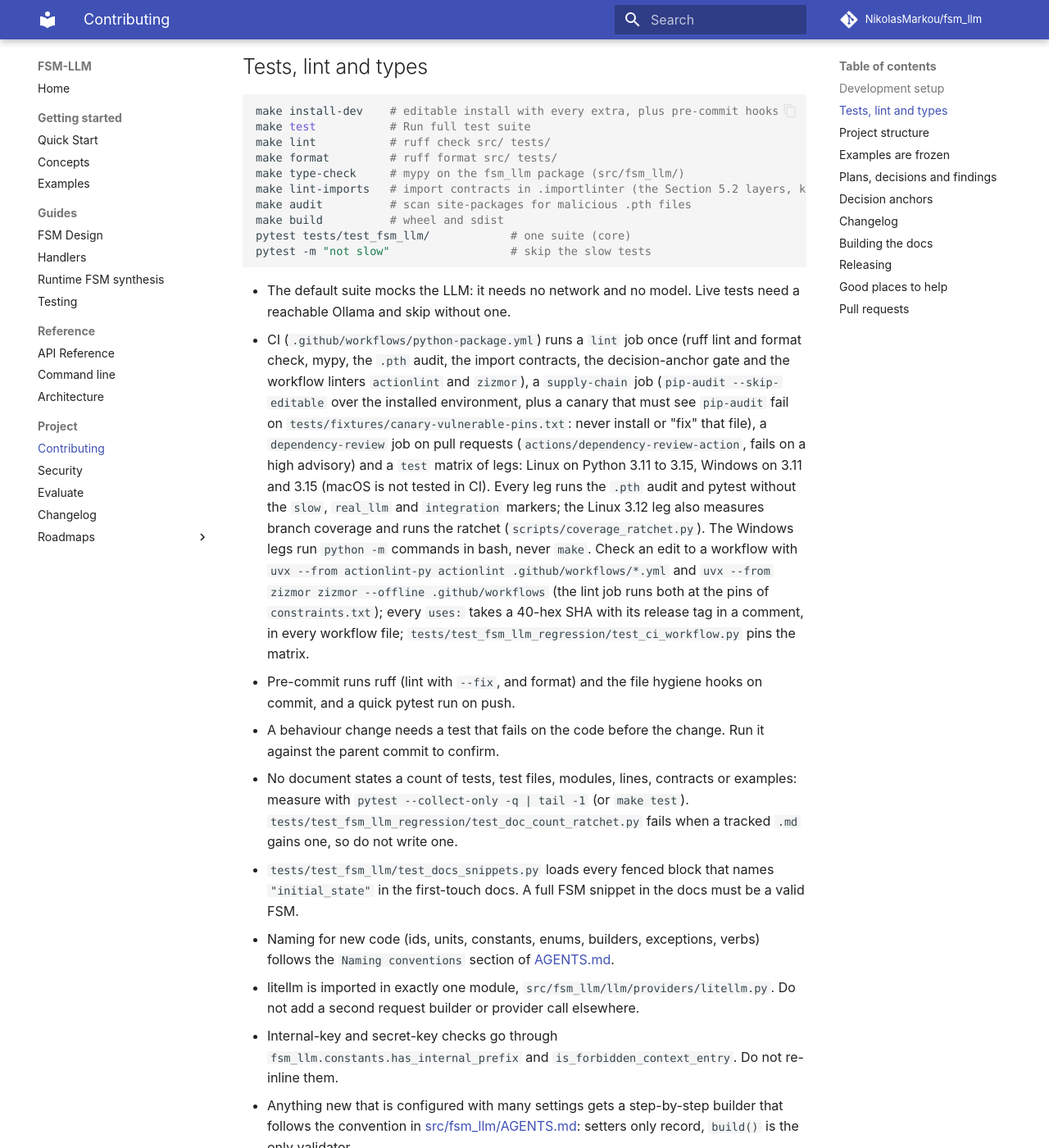
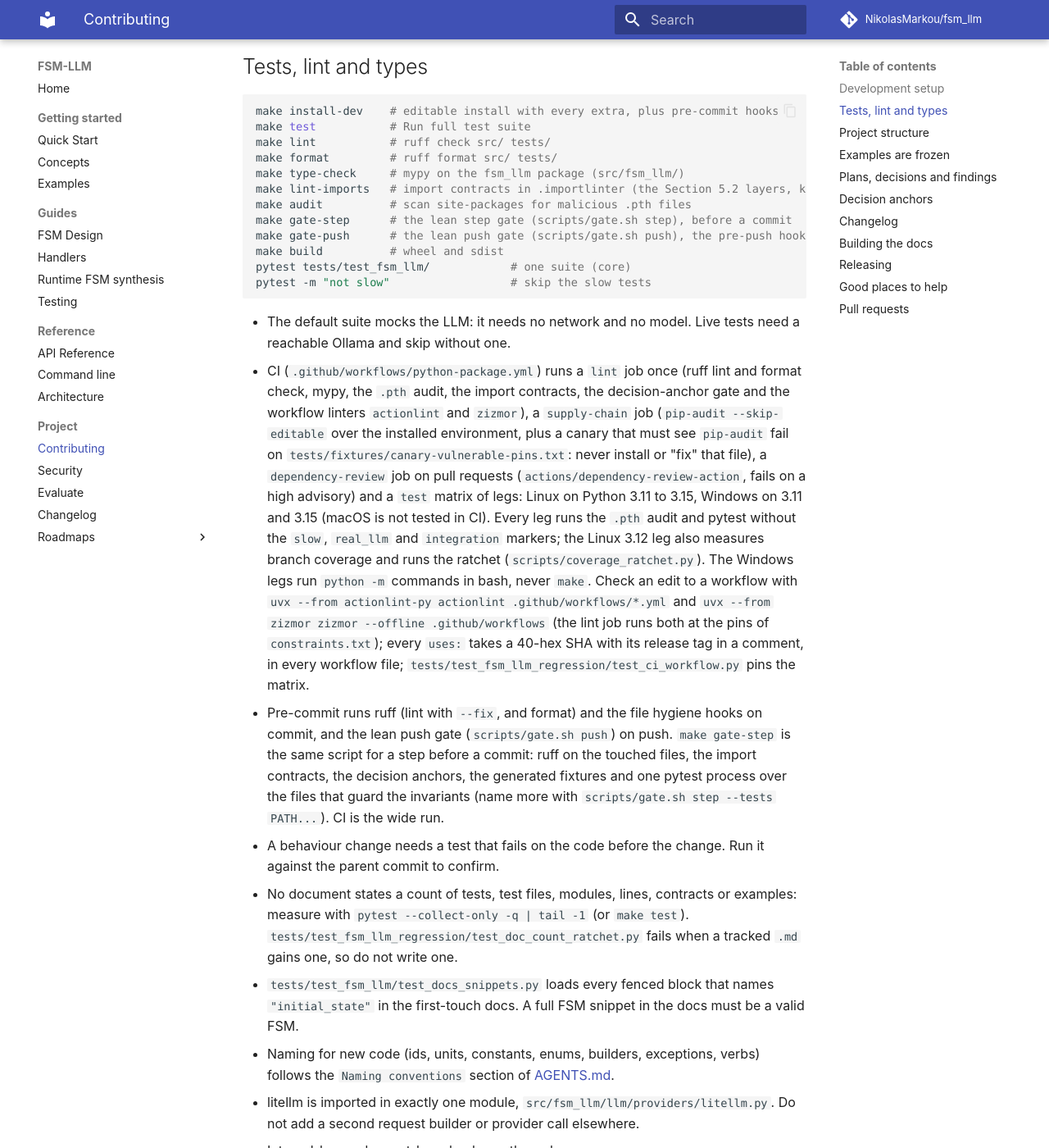
Before and after one commit to NikolasMarkou/fsm_llm, an MkDocs documentation site: the page built from docs/contributing.md, in a window 1280 px wide and 1400 px high, scrolled down 731 px. Shown: the whole window at 82% size. Built offline with MkDocs 1.6.1 and Material for MkDocs 9.7.7, drawn with Linux system fonts in a browser that asks for light colours; comment, search, counter and statistics services are not loaded; the version menu is left out.

Commit message:
[plan-2026-11-20-ace7a8c8/iter-3/step-3.1] build(gate): scripts/gate.sh lean step and push gates, gate-step and gate-push targets, the pre-push hook runs the push gate
The pre-push hook ran the whole of tests/ (about 35 minutes per push with the clean-copy and wide runs around it). gate.sh step is one pytest process over the files that guard the invariants plus ruff on touched files, the import contracts, the decision anchors, the generated fixtures, a no-new-em-dash check and the bench freeze; gate.sh push adds everything linted and the suites of the layers; watch waits for CI; venv runs named paths on 3.12, 3.14, 3.15.

Invariants carried: the old hook carried none that CI does not (D-037 keeps every section D file in the push gate). Verified on a git-archive copy: an unformatted file, an unresolved decision anchor, a raw U+2014 and a touched bench_data file each turn the step gate red; the clean copy is green.

```diff
--- a/CONTRIBUTING.md
+++ b/CONTRIBUTING.md
@@ -26,6 +26,8 @@ make format         # ruff format src/ tests/
 make type-check     # mypy on the fsm_llm package (src/fsm_llm/)
 make lint-imports   # import contracts in .importlinter (the Section 5.2 layers, kernel, litellm, testing, pytest, entry modules, ...)
 make audit          # scan site-packages for malicious .pth files
+make gate-step      # the lean step gate (scripts/gate.sh step), before a commit
+make gate-push      # the lean push gate (scripts/gate.sh push), the pre-push hook
 make build          # wheel and sdist
 pytest tests/test_fsm_llm/            # one suite (core)
 pytest -m "not slow"                  # skip the slow tests
@@ -33,7 +35,7 @@ pytest -m "not slow"                  # skip the slow tests
 
 - The default suite mocks the LLM: it needs no network and no model. Live tests need a reachable Ollama and skip without one.
 - CI (`.github/workflows/python-package.yml`) runs a `lint` job once (ruff lint and format check, mypy, the `.pth` audit, the import contracts, the decision-anchor gate and the workflow linters `actionlint` and `zizmor`), a `supply-chain` job (`pip-audit --skip-editable` over the installed environment, plus a canary that must see `pip-audit` fail on `tests/fixtures/canary-vulnerable-pins.txt`: never install or "fix" that file), a `dependency-review` job on pull requests (`actions/dependency-review-action`, fails on a high advisory) and a `test` matrix of legs: Linux on Python 3.11 to 3.15, Windows on 3.11 and 3.15 (macOS is not tested in CI). Every leg runs the `.pth` audit and pytest without the `slow`, `real_llm` and `integration` markers; the Linux 3.12 leg also measures branch coverage and runs the ratchet (`scripts/coverage_ratchet.py`). The Windows legs run `python -m` commands in bash, never `make`. Check an edit to a workflow with `uvx --from actionlint-py actionlint .github/workflows/*.yml` and `uvx --from zizmor zizmor --offline .github/workflows` (the lint job runs both at the pins of `constraints.txt`); every `uses:` takes a 40-hex SHA with its release tag in a comment, in every workflow file; `tests/test_fsm_llm_regression/test_ci_workflow.py` pins the matrix.
-- Pre-commit runs ruff (lint with `--fix`, and format) and the file hygiene hooks on commit, and a quick pytest run on push.
+- Pre-commit runs ruff (lint with `--fix`, and format) and the file hygiene hooks on commit, and the lean push gate (`scripts/gate.sh push`) on push. `make gate-step` is the same script for a step before a commit: ruff on the touched files, the import contracts, the decision anchors, the generated fixtures and one pytest process over the files that guard the invariants (name more with `scripts/gate.sh step --tests PATH...`). CI is the wide run.
 - A behaviour change needs a test that fails on the code before the change. Run it against the parent commit to confirm.
 - No document states a count of tests, test files, modules, lines, contracts or examples: measure with `pytest --collect-only -q | tail -1` (or `make test`). `tests/test_fsm_llm_regression/test_doc_count_ratchet.py` fails when a tracked `.md` gains one, so do not write one.
 - `tests/test_fsm_llm/test_docs_snippets.py` loads every fenced block that names `"initial_state"` in the first-touch docs. A full FSM snippet in the docs must be a valid FSM.
```
Also changed, not shown: .pre-commit-config.yaml (+4 -4 lines), AGENTS.md (+1 -1 lines), 2 other files.
